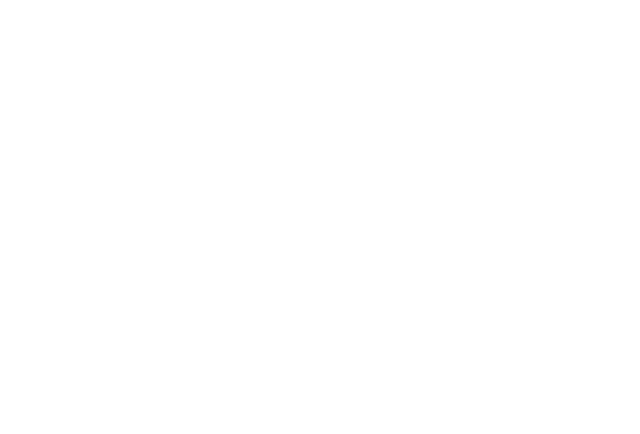
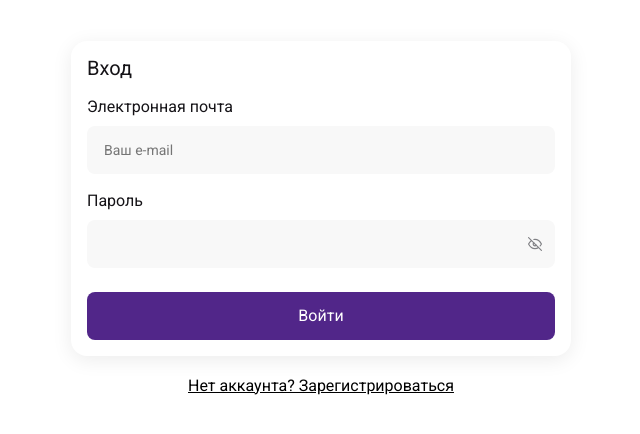
Before and after one commit to user530/antipov_test, a React (Create React App) app: page /signup in a window 1280 px wide. Before the commit this address had no page. Shown: the part 182-616 px from the top of the page, without its empty margins (319-959 px from the left). Built offline with nearby package versions, Linux system fonts and the light colour scheme.

Commit message:
App routes changed, catalogue is a main route

```diff
--- a/src/App.tsx
+++ b/src/App.tsx
@@ -18,10 +18,10 @@
   return (
     <BrowserRouter>
       <Routes>
-        <Route path='/' element={<Signup />} />
+        <Route path='/signup' element={<Signup />} />
 
         <Route
-          path='/catalogue'
+          path='/'
           element={
             <ProtectedRoute>
               <Catalogue />
--- a/src/features/form/useFetch.ts
+++ b/src/features/form/useFetch.ts
@@ -39,7 +39,7 @@
             localStorage.setItem('token', token);
 
             // Move to the main content
-            navigate('/catalogue');
+            navigate('/');
         },
         [fetcher, navigate, dispatch]
     );
--- a/src/features/protected-route/ProtectedRoute.tsx
+++ b/src/features/protected-route/ProtectedRoute.tsx
@@ -6,7 +6,7 @@
     const { userToken } = useAppSelector(state => state.reducer.user);
 
     if (!userToken)
-        return <Navigate to='/' replace />
+        return <Navigate to='/signup' replace />
 
     return <>{children}</>;
 }
```
